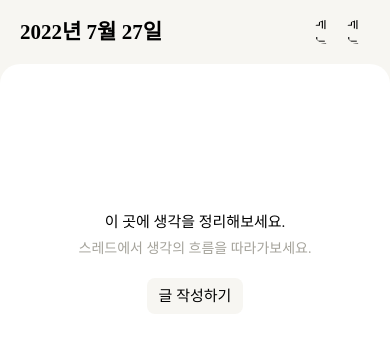
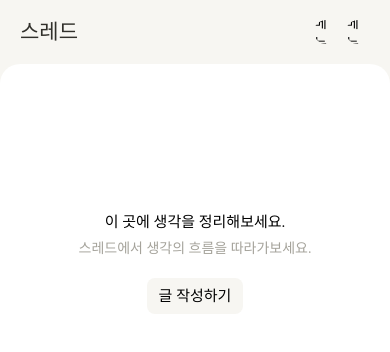
Before and after one commit to 0r0loo/thread, a React Native app: screen /Main in a window 390 px wide. Shown: the top 352 px of the page. Built offline with nearby package versions, Linux system fonts and the light colour scheme.

Commit message:
Add : 메인스크린 헤더에 타입 지정

```diff
--- a/components/main/MainHeader.js
+++ b/components/main/MainHeader.js
@@ -1,4 +1,4 @@
-import React from 'react';
+import React, {useState} from 'react';
 import {Pressable, StyleSheet, Text, View} from 'react-native';
 import TransparentCircleButton from '../common/TransparentCircleButton';
 import styled from 'styled-components/native';
@@ -6,16 +6,30 @@ import {format} from 'date-fns';
 import {ko} from 'date-fns/locale';
 import {useSafeAreaInsets} from 'react-native-safe-area-context';
 
+/*
+ * 글이 없는 경우 : 빈 컴포넌트를 보여줘야한다.
+ * 리스트 보기 : 리스트대로 쫘라라락
+ * 캘린더 보기 : 캘린더 and 캘린더 스크롤
+ *
+ * */
+
 function MainHeader() {
   const {top} = useSafeAreaInsets();
+  // LIST, CALENDAR
+  const [mainType, setMainType] = useState('LIST');
+
   return (
     <>
       <View style={{height: top, backgroundColor: '#f7f6f2'}} />
       <Container>
         <View>
-          <Pressable>
-            <DateText>{format(new Date(), 'PPP', {locale: ko})}</DateText>
-          </Pressable>
+          {mainType === 'LIST' ? (
+            <HeaderTitle>스레드</HeaderTitle>
+          ) : (
+            <Pressable>
+              <DateText>{format(new Date(), 'PPP', {locale: ko})}</DateText>
+            </Pressable>
+          )}
         </View>
         <Buttons>
           <TransparentCircleButton hasMarginRight={20} />
@@ -34,6 +48,13 @@ const Container = styled.View`
   padding: 18px 20px;
 `;
 
+const HeaderTitle = styled.Text`
+  font-family: 'MinSans-Bold';
+  color: #31302b;
+  line-height: 28px;
+  font-size: 21px;
+`;
+
 const DateText = styled.Text`
   font-family: 'MinSans-Bold';
   font-weight: 700;
```
